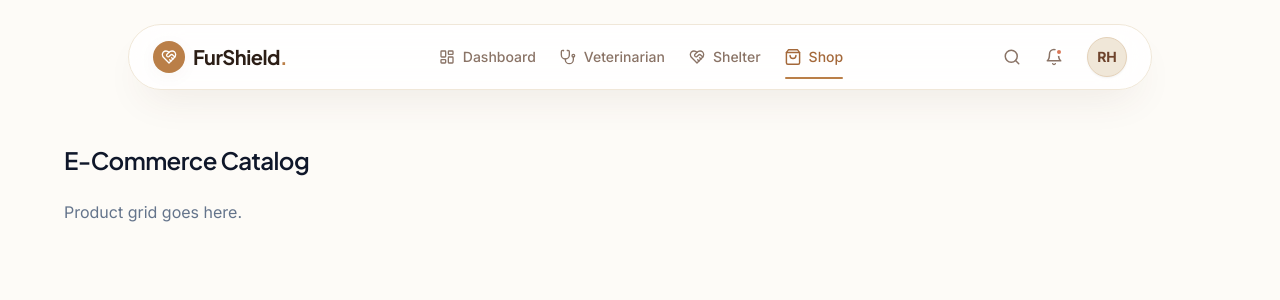
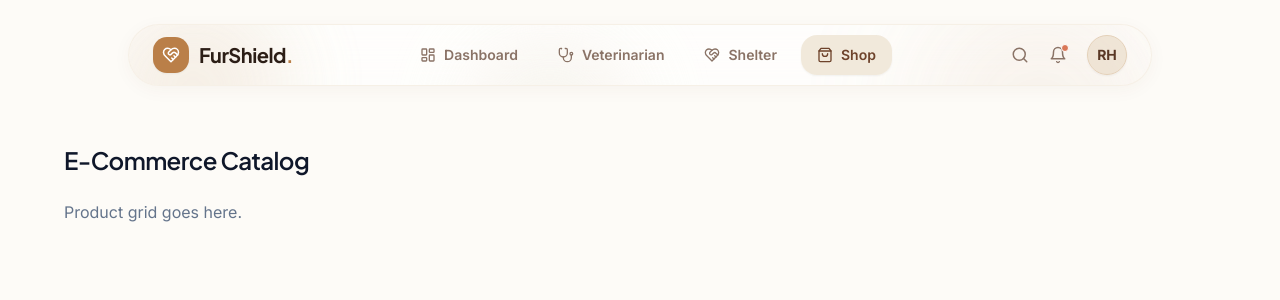
Before and after one commit to Aaliyanamir/Fur-Sheild, a React (Vite) app in the folder frontend/: page /shop in a window 1280 px wide. Shown: the top 300 px of the page. Built offline with nearby package versions, Linux system fonts and the light colour scheme.

Commit message:
feat(ui): implement hybrid watercolor texture navbar with pill-based active states

```diff
--- a/frontend/src/components/molecules/Navbar.jsx
+++ b/frontend/src/components/molecules/Navbar.jsx
@@ -13,20 +13,37 @@ export default function Navbar() {
 
   return (
     <div className="fixed top-6 left-0 right-0 z-50 flex justify-center px-4 pointer-events-none">
-      <header className="w-full max-w-5xl bg-white/80 backdrop-blur-xl border border-camel-100 rounded-full shadow-floating flex items-center justify-between px-6 py-3 pointer-events-auto transition-all">
+      {/*
+        Main Navbar Container
+        Uses overflow-hidden to keep the watercolor blobs inside the pill shape.
+      */}
+      <header className="relative w-full max-w-5xl rounded-[2rem] shadow-soft flex items-center justify-between px-3 py-2.5 pointer-events-auto transition-all border border-camel-100/60 bg-white/60 backdrop-blur-xl overflow-hidden">
 
-        {/* Custom Typographic Logo */}
-        <div className="flex-shrink-0 flex items-center gap-2">
-          <div className="w-8 h-8 rounded-full bg-camel-500 flex items-center justify-center shadow-soft">
-            <HeartHandshake size={16} className="text-white" />
+        {/* --- Watercolor Background Texture (Simulating Image 7) --- */}
+        <div className="absolute inset-0 z-0 pointer-events-none opacity-80">
+          {/* Left splash */}
+          <div className="absolute -top-8 -left-8 w-48 h-48 bg-camel-200/40 rounded-full mix-blend-multiply blur-2xl"></div>
+          {/* Right splash (covers the icon area like Image 2) */}
+          <div className="absolute -top-10 -right-4 w-64 h-64 bg-camel-300/20 rounded-full mix-blend-multiply blur-3xl"></div>
+          {/* Center soft wash */}
+          <div className="absolute top-4 left-1/3 w-40 h-40 bg-[#F5F2EB] rounded-full mix-blend-multiply blur-2xl"></div>
+        </div>
+
+        {/* --- Foreground Content (z-10 ensures it sits above the texture) --- */}
+        <div className="relative z-10 flex items-center justify-between w-full px-3">
+
+          {/* Logo Section */}
+          <div className="flex-shrink-0 flex items-center gap-2.5 pr-8">
+            <div className="w-9 h-9 rounded-[14px] bg-camel-500 flex items-center justify-center shadow-sm">
+              <HeartHandshake size={18} className="text-white" />
             </div>
             <span className="font-display font-bold text-xl text-espresso-900 tracking-tight">
               FurShield<span className="text-camel-500">.</span>
             </span>
           </div>
 
-        {/* Floating Center Navigation */}
-        <nav className="hidden md:flex items-center gap-6">
+          {/* Center Navigation (Pill structure like Image 2) */}
+          <nav className="hidden md:flex items-center gap-2">
             {navItems.map((item) => {
               const Icon = item.icon;
               return (
@@ -34,38 +51,35 @@ export default function Navbar() {
                   key={item.name}
                   to={item.path}
                   className={({ isActive }) => cn(
-                  "group relative flex items-center gap-2 py-1 text-sm font-medium transition-colors duration-300",
-                  isActive ? "text-camel-600" : "text-espresso-500 hover:text-camel-500"
+                    "group flex items-center gap-2 px-4 py-2.5 rounded-2xl text-sm font-semibold transition-all duration-300",
+                    isActive
+                      ? "bg-camel-100/90 text-camel-800 shadow-sm"
+                      : "text-espresso-500 hover:text-camel-600 hover:bg-camel-50/50"
                   )}
                 >
-                {({ isActive }) => (
-                  <>
-                    <Icon size={16} className={cn("transition-transform duration-300", isActive ? "scale-110" : "group-hover:scale-110")} />
+                  <Icon size={16} className="shrink-0" />
                   <span>{item.name}</span>
-                    {/* Animated Underline Effect */}
-                    <span className={cn(
-                      "absolute -bottom-2 left-0 h-[2px] bg-camel-500 transition-all duration-300 rounded-full",
-                      isActive ? "w-full" : "w-0 group-hover:w-full"
-                    )} />
-                  </>
-                )}
                 </NavLink>
               );
             })}
           </nav>
 
-        {/* Right Actions & Profile */}
-        <div className="flex items-center gap-2">
-          <button className="p-2 text-espresso-500 hover:text-camel-600 transition-colors rounded-full hover:bg-camel-50">
+          {/* Right Actions & Profile (Integrated softly) */}
+          <div className="flex items-center gap-1 pl-8">
+            <button className="p-2 text-espresso-500 hover:text-camel-700 transition-colors rounded-full hover:bg-camel-100/50">
               <Search size={18} />
             </button>
-          <button className="relative p-2 text-espresso-500 hover:text-camel-600 transition-colors rounded-full hover:bg-camel-50">
+            <button className="relative p-2 text-espresso-500 hover:text-camel-700 transition-colors rounded-full hover:bg-camel-100/50 mr-2">
               <Bell size={18} />
-            <span className="absolute top-2 right-2 w-2 h-2 rounded-full bg-accent-500 border-2 border-white"></span>
+              <span className="absolute top-1.5 right-1.5 w-2 h-2 rounded-full bg-accent-500 border border-white"></span>
             </button>
-          <div className="w-10 h-10 rounded-full bg-camel-100 border border-camel-200 flex items-center justify-center ml-2 cursor-pointer shadow-sm hover:shadow-soft transition-all hover:scale-105">
-            <span className="text-sm font-bold text-camel-800">RH</span>
+
+            {/* Profile Avatar */}
+            <div className="w-10 h-10 rounded-full bg-camel-200/50 border border-camel-200 flex items-center justify-center cursor-pointer shadow-sm hover:shadow-soft transition-all hover:scale-105">
+              <span className="text-sm font-bold text-camel-900">RH</span>
             </div>
+          </div>
+
         </div>
       </header>
     </div>
```
Lines whose indentation alone changed are shown as unchanged.
